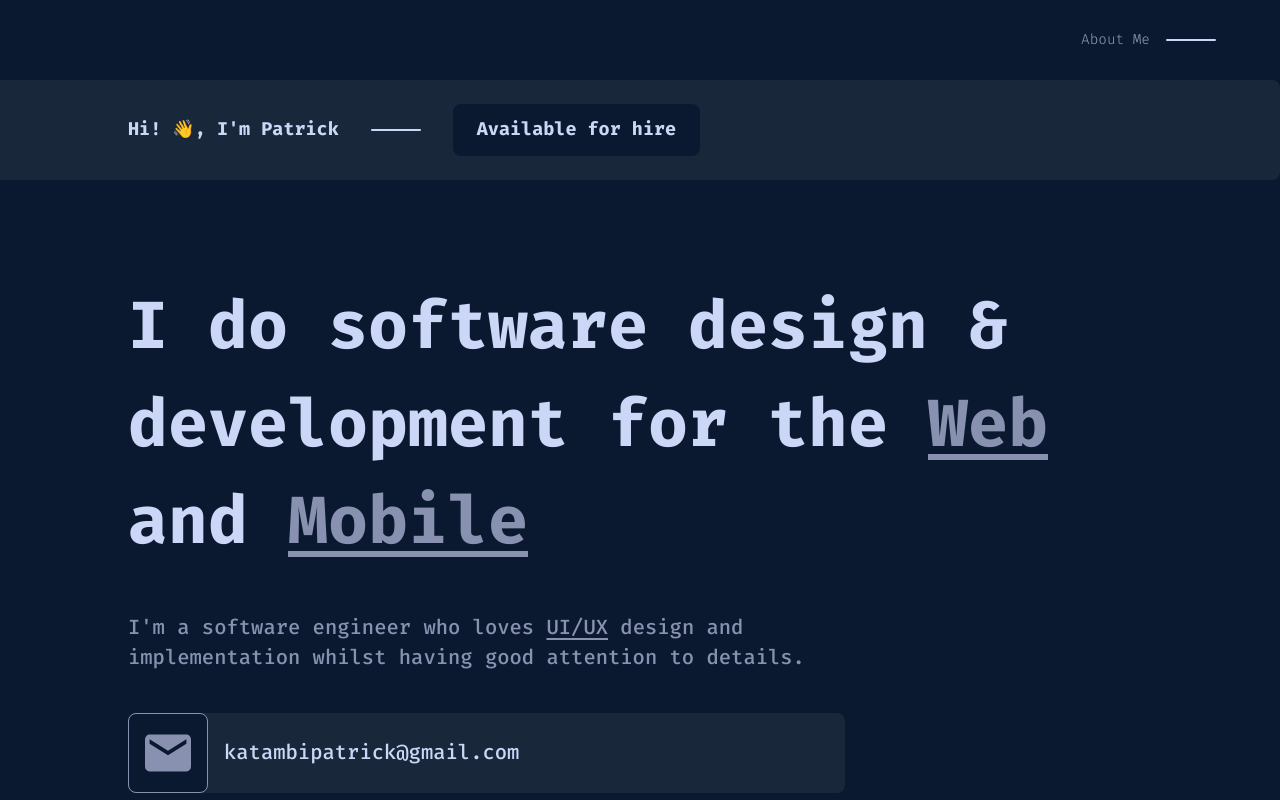
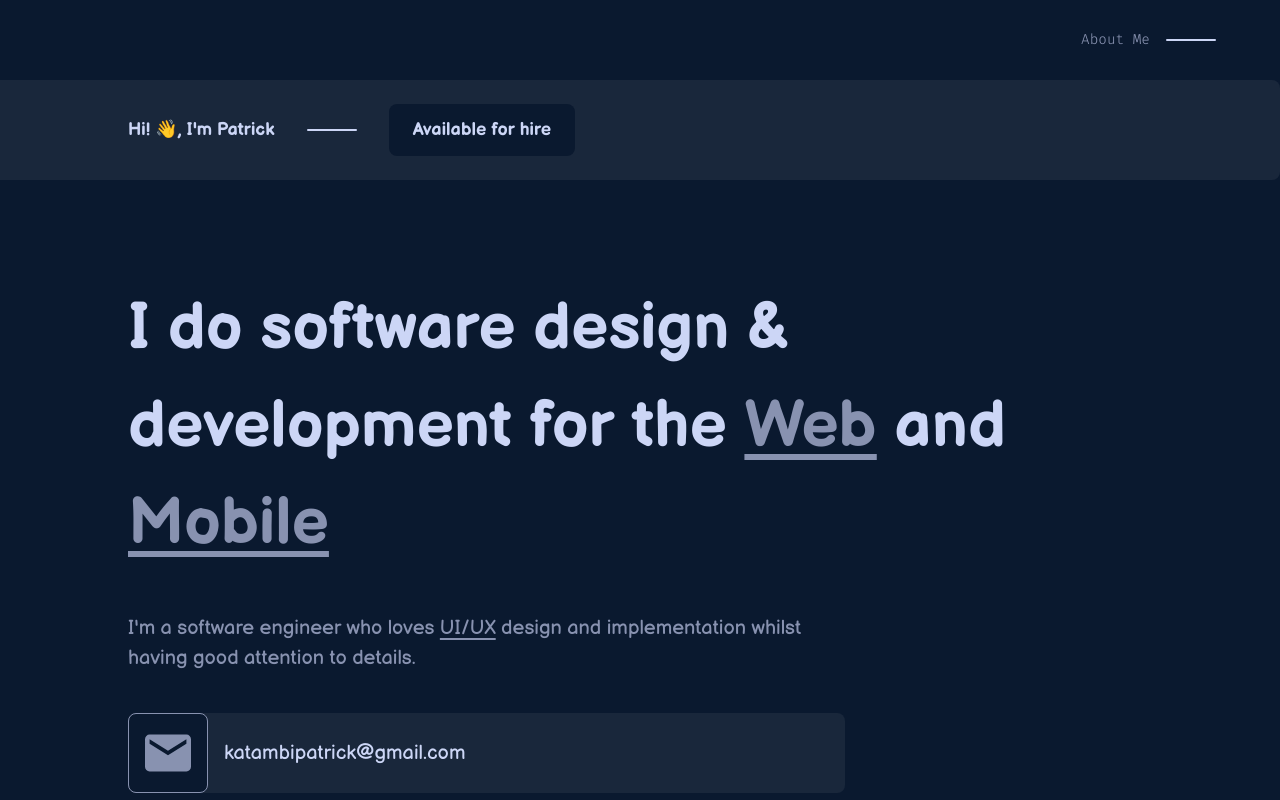
Before and after one commit to patrick-katambi/04-react-portfolio_website_v1, a React (Create React App) app: page / in a window 1280 px wide. Shown: the top 800 px of the page. Built offline with nearby package versions, Linux system fonts and the light colour scheme.

Commit message:
font family change

```diff
--- a/src/index.css
+++ b/src/index.css
@@ -1,5 +1,15 @@
 @tailwind base;
 @tailwind components;
+
+@font-face {
+  font-family: "BalsamiqReqular";
+  src: url(./fonts/BalsamiqSans-Regular.ttf);
+}
+
+@font-face {
+  font-family: "BalsamiqBold";
+  src: url(./fonts/BalsamiqSans-Bold.ttf);
+}
 
 @font-face {
   font-family: "FiraCodeLight";
--- a/tailwind.config.js
+++ b/tailwind.config.js
@@ -23,8 +23,8 @@ module.exports = {
     extend: {
       fontFamily: {
         'codeLight': ['FiraCodeLight'],
-        'codeMedium': ['FiraCodeMedium'],
-        'codeBold': ['FiraCodeBold'],
+        'codeMedium': ['BalsamiqReqular'],
+        'codeBold': ['BalsamiqBold'],
         'sans': ['Roboto', 'Helvetica', 'Arial', 'sans-serif']
       }
     },
```
Also changed, not shown: src/fonts/BalsamiqSans-Bold.ttf (added), src/fonts/BalsamiqSans-Regular.ttf (added).
